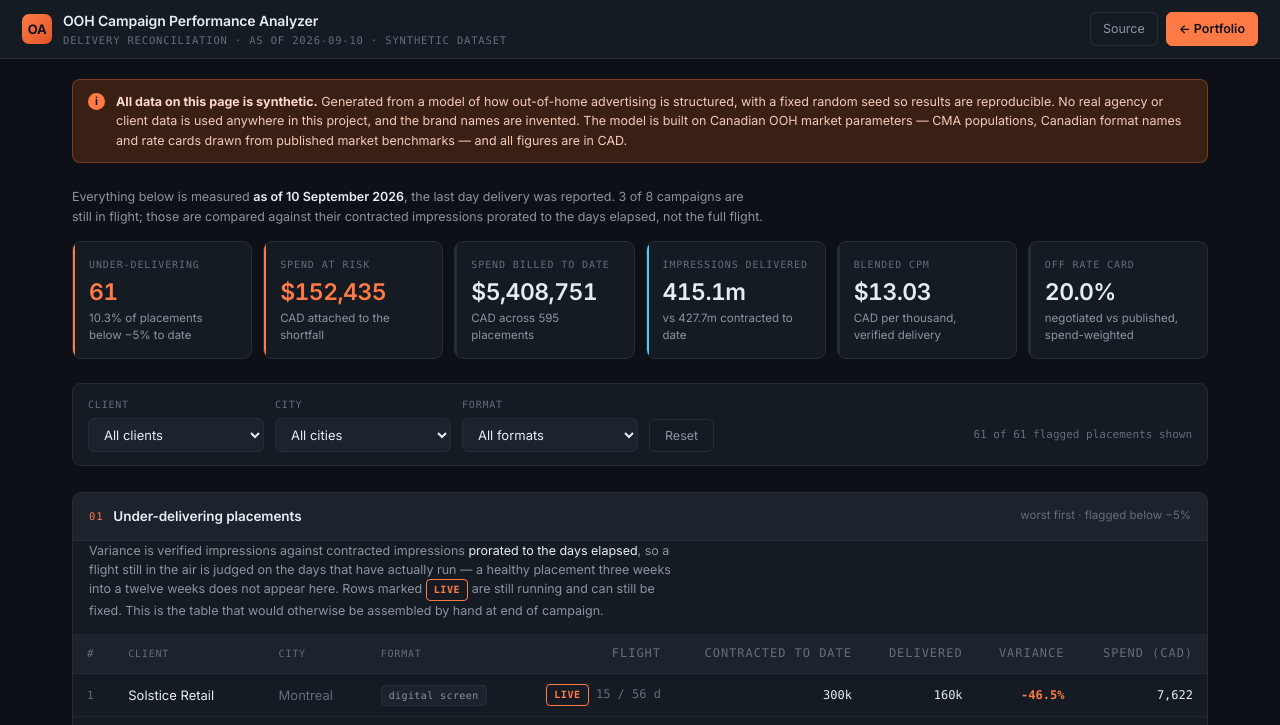
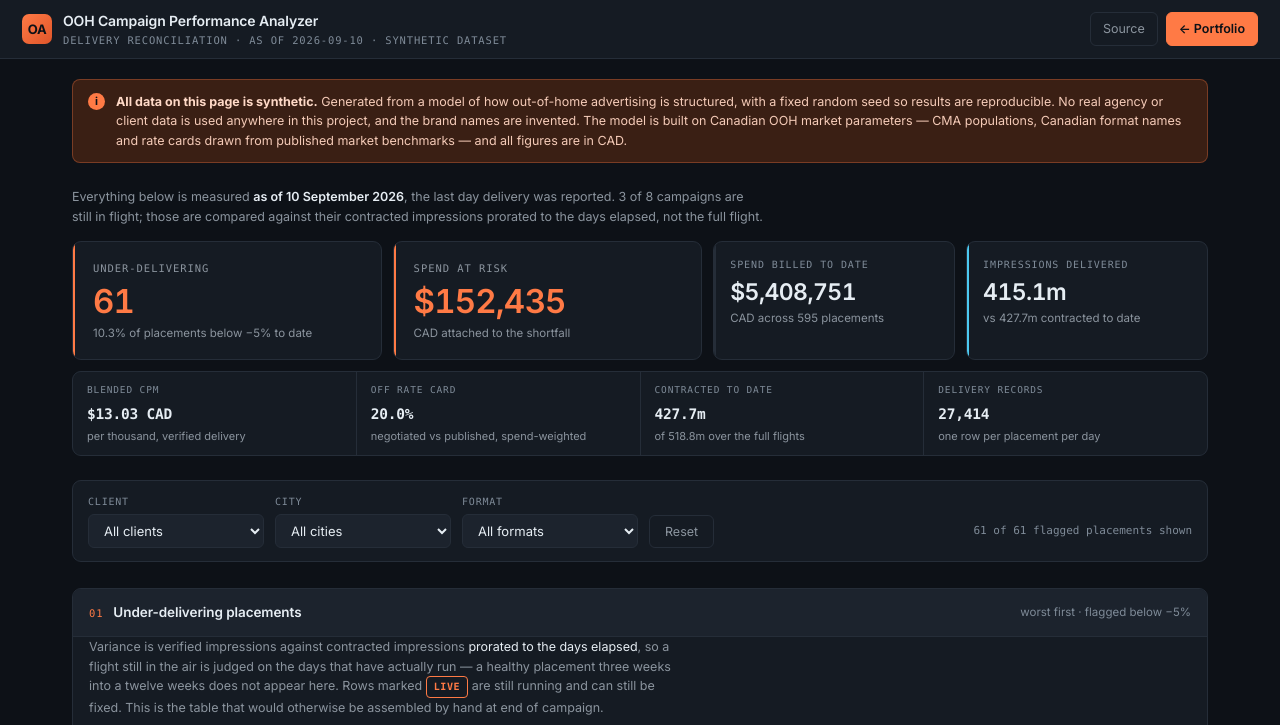
Before and after one commit to muhammadahsan-30/ooh-campaign-analyzer, a plain HTML site: page public/index.html in a window 1280 px wide. Shown: the top 725 px of the page. Drawn offline with nearby package versions, Linux system fonts and the light colour scheme.

Commit message:
Dashboard: four KPI cards with a figure rail, capped flagged table
The KPI strip was six auto-fit cards, which wrapped the sixth onto a row of
its own and read as a layout bug. Now four on an explicit grid, with the two
amber ones (under-delivering, spend at risk) physically larger and leading;
blended CPM, rate-card discount, contracted-to-date and delivery records move
to a secondary rail below.

The flagged table opens on the worst 15 with a "show all" control. 61 rows of
dense monospace is strong evidence and exhausting to read. The cap applies
after filtering, and a new filter starts collapsed.

--faint lightened from #636e7b to #7f8b98: it carried most of the labelling
on the page -- column headers, KPI labels, dim cells -- at 3.05:1 against
--surface-2, which fails WCAG AA. Worst case is now 4.56:1.

Co-Authored-By: Claude Opus 5 <noreply@anthropic.com>
Claude-Session: https://claude.ai/code/session_014CM9HfEuHDwSNNoc47V2Lx

```diff
--- a/public/app.js
+++ b/public/app.js
@@ -66,21 +66,42 @@
 
   // ---------- KPI cards ----------
   function renderCards(s) {
-    // The two flagged cards lead: they are the answer the dashboard exists to
-    // give. Spend / delivered / CPM / discount follow as context.
+    // Four cards, not six. The two amber ones are the answer the dashboard
+    // exists to give, so they are physically larger and lead; spend and
+    // delivery follow as context. Blended CPM and the rate-card discount are
+    // real but secondary, so they drop to the rail below rather than taking a
+    // card each and wrapping the grid onto a second row.
     var cards = [
-      { lab: "Under-delivering", val: s.under_count, sub: s.under_pct.toFixed(1) + "% of placements below −5% to date", cls: "flag" },
-      { lab: "Spend at risk", val: "$" + money(s.value_at_risk), sub: "CAD attached to the shortfall", cls: "flag" },
-      { lab: "Spend billed to date", val: "$" + money(s.spend), sub: "CAD across " + s.placements + " placements" },
-      { lab: "Impressions delivered", val: nfmt(s.delivered), sub: "vs " + nfmt(s.contracted) + " contracted to date", cls: "ok" },
-      { lab: "Blended CPM", val: "$" + s.blended_cpm.toFixed(2), sub: "CAD per thousand, verified delivery" },
-      { lab: "Off rate card", val: s.avg_discount_pct.toFixed(1) + "%", sub: "negotiated vs published, spend-weighted" }
+      { lab: "Under-delivering", val: s.under_count,
+        sub: s.under_pct.toFixed(1) + "% of placements below −5% to date", cls: "flag lead" },
+      { lab: "Spend at risk", val: "$" + money(s.value_at_risk),
+        sub: "CAD attached to the shortfall", cls: "flag lead" },
+      { lab: "Spend billed to date", val: "$" + money(s.spend),
+        sub: "CAD across " + s.placements + " placements" },
+      { lab: "Impressions delivered", val: nfmt(s.delivered),
+        sub: "vs " + nfmt(s.contracted) + " contracted to date", cls: "ok" }
     ];
     document.getElementById("cards").innerHTML = cards.map(function (c) {
       return '<div class="kpi ' + (c.cls || "") + '">' +
              '<div class="lab">' + c.lab + "</div>" +
              '<div class="val">' + c.val + "</div>" +
              '<div class="sub">' + c.sub + "</div></div>";
+    }).join("");
+
+    var rail = [
+      { lab: "Blended CPM", val: "$" + s.blended_cpm.toFixed(2) + " CAD",
+        note: "per thousand, verified delivery" },
+      { lab: "Off rate card", val: s.avg_discount_pct.toFixed(1) + "%",
+        note: "negotiated vs published, spend-weighted" },
+      { lab: "Contracted to date", val: nfmt(s.contracted),
+        note: "of " + nfmt(s.contracted_full_flight) + " over the full flights" },
+      { lab: "Delivery records", val: money(s.delivery_rows),
+        note: "one row per placement per day" }
+    ];
+    document.getElementById("rail").innerHTML = rail.map(function (r) {
+      return '<div class="railitem"><span class="rlab">' + r.lab + "</span>" +
+             '<span class="rval">' + r.val + "</span>" +
+             '<span class="rnote">' + r.note + "</span></div>";
     }).join("");
   }
 
@@ -102,6 +123,13 @@
   }
 
   // ---------- tables ----------
+  // 61 rows of dense monospace is strong evidence and exhausting to read, so
+  // the table opens on the worst 15 and the rest are one click away. The cap
+  // applies after filtering, so filtering to a client you can see whole never
+  // shows a pointless "show all" control.
+  var WORST_SHOWN = 15;
+  var worstExpanded = false;
+
   function renderWorst() {
     var f = filters();
     var rows = D.worst_placements.filter(function (r) {
@@ -110,12 +138,26 @@
           && (!f.format || r.format      === f.format);
     });
     var tb = document.querySelector("#tWorst tbody");
+    var more = document.getElementById("moreWorst");
     document.getElementById("count").textContent =
       rows.length + " of " + D.worst_placements.length + " flagged placements shown";
     if (!rows.length) {
       tb.innerHTML = '<tr><td colspan="9" class="empty">No under-delivering placements match these filters.</td></tr>';
+      more.hidden = true;
       return;
     }
+
+    var total = rows.length;
+    if (total <= WORST_SHOWN) {
+      more.hidden = true;                       // everything already fits
+    } else {
+      more.hidden = false;
+      more.textContent = worstExpanded
+        ? "Show the worst " + WORST_SHOWN + " only"
+        : "Show all " + total + " →";
+      if (!worstExpanded) rows = rows.slice(0, WORST_SHOWN);
+    }
+
     tb.innerHTML = rows.map(function (r, i) {
       return "<tr>" +
         '<td class="rank">' + (i + 1) + "</td>" +
@@ -250,11 +292,21 @@
   fillSelect("fCity", D.by_city.map(function (r) { return r.key; }));
   fillSelect("fFormat", D.by_format.map(function (r) { return r.key; }));
   FIELDS.forEach(function (id) {
-    document.getElementById(id).addEventListener("change", redraw);
+    // A new filter starts collapsed again — otherwise switching from a client
+    // with 4 flagged placements back to All silently dumps 61 rows.
+    document.getElementById(id).addEventListener("change", function () {
+      worstExpanded = false;
+      redraw();
+    });
   });
   document.getElementById("reset").addEventListener("click", function () {
     FIELDS.forEach(function (id) { document.getElementById(id).value = ""; });
+    worstExpanded = false;
     redraw();
+  });
+  document.getElementById("moreWorst").addEventListener("click", function () {
+    worstExpanded = !worstExpanded;
+    renderWorst();
   });
   renderMonthly();
   renderFormat();
--- a/public/index.html
+++ b/public/index.html
@@ -47,6 +47,7 @@
   <p class="asof" id="asof"></p>
 
   <div class="cards" id="cards"></div>
+  <div class="rail" id="rail"></div>
 
   <div class="toolbar">
     <div class="fg"><label for="fClient">Client</label>
@@ -74,6 +75,7 @@
         <tbody></tbody>
       </table>
     </div>
+    <div class="tablemore"><button id="moreWorst" type="button" hidden></button></div>
   </div>
 
   <div class="chartgrid">
--- a/public/style.css
+++ b/public/style.css
@@ -13,7 +13,11 @@
   --line-soft:#1e252f;
   --text:#e6edf3;
   --muted:#8b949e;
-  --faint:#636e7b;
+  /* Lightened from #636e7b, which carried most of the labelling on this page
+     -- column headers, KPI labels, dim table cells -- at 3.05:1 on --surface-2
+     and failed AA. Same hue and saturation, raised until the worst ground
+     clears: 4.56:1 on --surface-2, 4.99:1 on --surface, 5.45:1 on --bg. */
+  --faint:#7f8b98;
   --amber:#ff7a45;      /* alerts, under-delivery, primary accent */
   --amber-dim:#3a1f14;
   --cyan:#4cc9f0;       /* delivered, positive */
@@ -89,12 +93,47 @@ a{color:inherit}
 }
 .asof b{color:var(--text); font-weight:600}
 
-/* ---------- KPI strip ---------- */
-.cards{display:grid; grid-template-columns:repeat(auto-fit,minmax(178px,1fr)); gap:11px; margin-bottom:24px}
+/* ---------- KPI strip ----------
+   Four cards on an explicit 4-column grid, not auto-fit: auto-fit was what
+   let a sixth card wrap onto a row of its own and read as a layout bug. The
+   two amber cards are wider and set larger — they are the answer the page
+   exists to give. */
+.cards{
+  display:grid; grid-template-columns:1.28fr 1.28fr 1fr 1fr; gap:11px; margin-bottom:11px;
+}
 .kpi{
   background:var(--surface); border:1px solid var(--line); border-radius:9px; padding:15px 16px;
   position:relative; overflow:hidden;
 }
+.kpi.lead{padding:18px 20px}
+.kpi.lead .val{font-size:33px}
+.kpi.lead .lab{font-size:10.5px; color:var(--muted)}
+@media (max-width:1000px){
+  .cards{grid-template-columns:1fr 1fr}
+}
+@media (max-width:520px){
+  .cards{grid-template-columns:1fr}
+  .kpi.lead .val{font-size:29px}
+}
+
+/* ---------- secondary figure rail ----------
+   The figures that used to take a card each. Still on the page, still exact,
+   but no longer competing with the two that matter. */
+.rail{
+  display:grid; grid-template-columns:repeat(4,1fr); gap:1px; margin-bottom:24px;
+  background:var(--line); border:1px solid var(--line); border-radius:9px; overflow:hidden;
+}
+.railitem{background:var(--surface); padding:11px 14px; min-width:0}
+.rail .rlab{
+  display:block; font-family:var(--mono); font-size:9.5px; letter-spacing:.09em;
+  text-transform:uppercase; color:var(--faint); margin-bottom:5px;
+}
+.rail .rval{
+  display:block; font-family:var(--mono); font-size:14.5px; font-weight:600;
+  color:var(--text); font-variant-numeric:tabular-nums; letter-spacing:-.015em;
+}
+.rail .rnote{display:block; font-size:11px; color:var(--muted); margin-top:3px; line-height:1.4}
+@media (max-width:760px){.rail{grid-template-columns:1fr 1fr}}
 .kpi::after{content:''; position:absolute; left:0; top:0; bottom:0; width:2px; background:var(--line)}
 .kpi .lab{
   font-family:var(--mono); font-size:10px; letter-spacing:.09em; text-transform:uppercase;
@@ -169,6 +208,16 @@ tbody tr:hover{background:var(--surface-2)}
 }
 .empty{padding:34px 14px; text-align:center; color:var(--faint); font-size:13px}
 
+/* ---------- show-all control under a capped table ---------- */
+.tablemore{border-top:1px solid var(--line); padding:11px 16px; background:var(--surface-2)}
+.tablemore button{
+  font-family:var(--mono); font-size:11.5px; letter-spacing:.06em; text-transform:uppercase;
+  padding:7px 14px; cursor:pointer; background:transparent; color:var(--muted);
+  border:1px solid var(--line); border-radius:6px; transition:all .15s;
+}
+.tablemore button:hover{border-color:var(--amber); color:var(--amber)}
+.tablemore button:focus-visible{outline:2px solid var(--amber); outline-offset:2px}
+
 /* ---------- charts ---------- */
 .chartbox{height:300px; position:relative}
 .chartgrid{display:grid; grid-template-columns:1fr 1fr; gap:22px}
```
